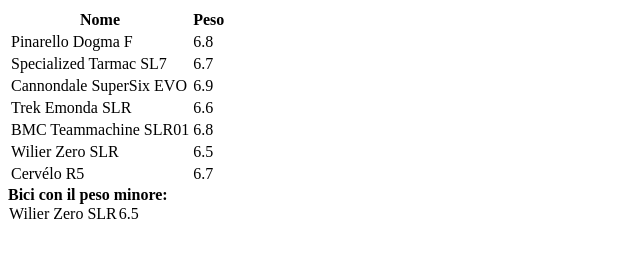
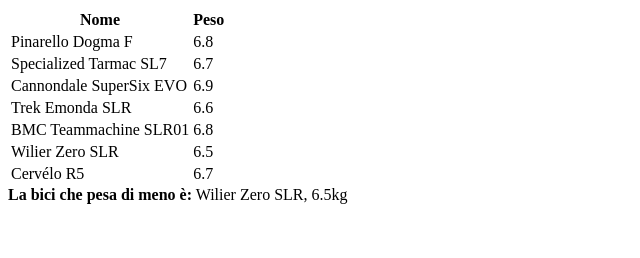
Before and after one commit to vmqxdv/js-snack-es6, a plain HTML site: page bonus-snack-1/index.html in a window 1280 px wide. Shown: the whole page, without its empty margins (0-640 px from the left). Drawn offline with Linux system fonts and the light colour scheme.

Commit message:
fix: Mostrato correttamente il valore più basso

```diff
--- a/bonus-snack-1/index.html
+++ b/bonus-snack-1/index.html
@@ -16,7 +16,7 @@
     </thead>
   </table>
 
-  <div id="lowest-weight-bike"><b>Bici con il peso minore:</b></div>
+  <div id="lowest-weight-bike"></div>
 
   <script src="script.js"></script>
 </body>
--- a/bonus-snack-1/script.js
+++ b/bonus-snack-1/script.js
@@ -24,12 +24,11 @@
 bikesDataTable.append(bikesDataTableBody);
 
 
-const lowestValueRow = getRowWithLowestValue(bikesDataTable, 'peso');
-const clonedRow = lowestValueRow.cloneNode(true);
+const lowestWeightBike = getRowWithLowestValue(bikesDataTable, 'peso');
+const toDisplay = document.getElementById('lowest-weight-bike');
 
-const lowestWeightBike = document.getElementById('lowest-weight-bike');
-lowestWeightBike.append(clonedRow);
 
+toDisplay.innerHTML = `<b>La bici che pesa di meno è:</b> ${lowestWeightBike}kg`;
 
 
 
@@ -37,7 +36,6 @@
 
 function getRowWithLowestValue(table, valueName) {
   const headers = table.querySelectorAll('thead th');
-
   let valueInTableIndex = -1;
 
   headers.forEach((head, i) => {
@@ -48,18 +46,14 @@
     throw new Error(`"${valueName}" Non è presente nella tabella.`);
   };
 
-
   const rows = table.querySelectorAll('tbody tr');
-
   let lowestValueRow;
   let lowestValue = Infinity;
 
   rows.forEach(row => {
     const cells = row.querySelectorAll('td');
-
     if (cells[valueInTableIndex]) {
       const value = Number(cells[valueInTableIndex].textContent);
-
       if (!isNaN(value) && value < lowestValue) {
         lowestValue = value;
         lowestValueRow = row;
@@ -67,7 +61,11 @@
     };
   });
 
-  return lowestValueRow;
+  if (lowestValueRow) {
+    return Array.from(lowestValueRow.querySelectorAll('td')).map(cell => cell.textContent.trim()).join(', ');
+  } else {
+    throw new Error('Non è stato possibile trovare il valore più basso.');
+  };
 };
 
 
```
